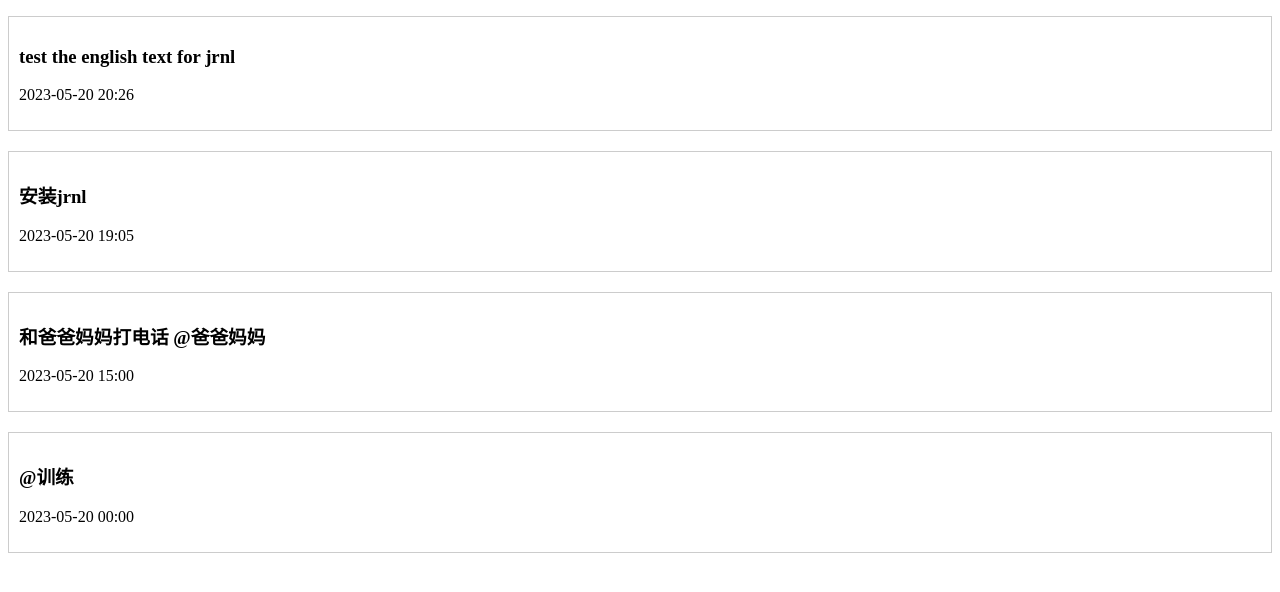
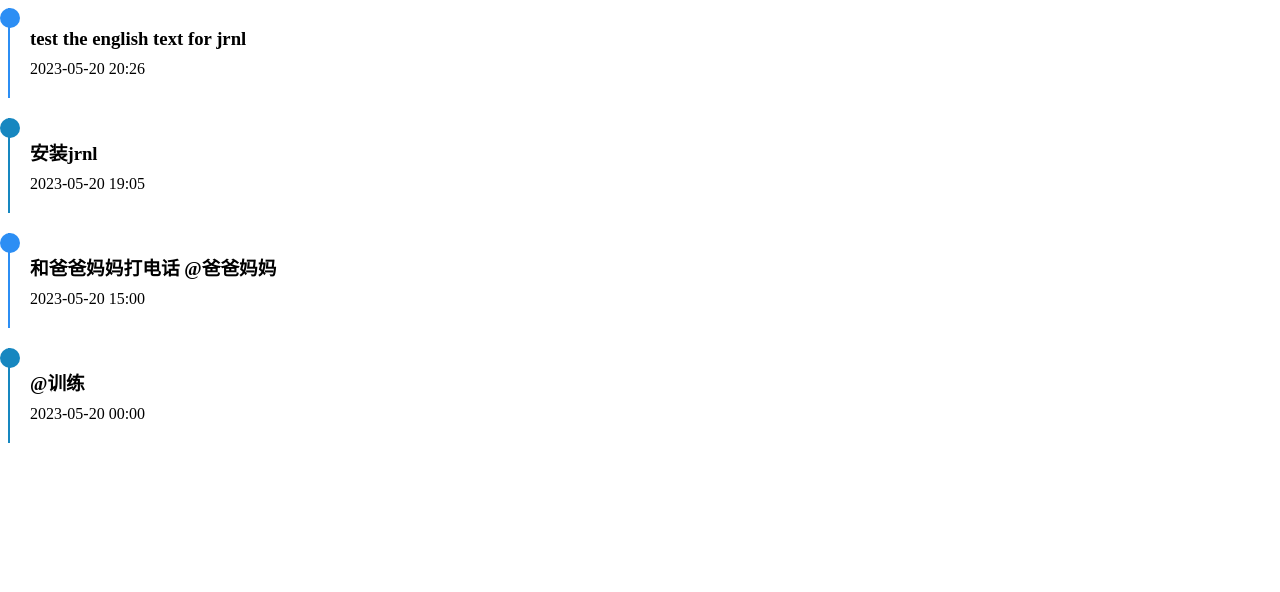
Before and after one commit to Gexi0619/jrnl2html, a plain HTML site: page index.html in a window 1280 px wide. Drawn offline with Linux system fonts and the light colour scheme.

Commit message:
部署了css，写了一个丑陋的css

```diff
--- a/index.html
+++ b/index.html
@@ -2,22 +2,10 @@
 <html>
 <head>
   <title>Timeline</title>
-  <style>
-    /* 样式化时间线外观 */
-    .timeline {
-      list-style: none;
-      padding: 0;
-    }
-    .timeline-item {
-      margin-bottom: 20px;
-      padding: 10px;
-      border: 1px solid #ccc;
-    }
-  </style>
+  <link rel="stylesheet" href="styles.css">
 </head>
 <body>
   <ul class="timeline" id="timeline"></ul>
-
   <script src="timeline.js"></script>
 </body>
 </html>
--- a/styles.css
+++ b/styles.css
@@ -1,24 +1,44 @@
-/* 样式化时间线外观 */
 .timeline {
     list-style: none;
+    margin: 0;
     padding: 0;
   }
 
   .timeline-item {
+    position: relative;
+    padding: 20px;
+    border-left: 2px solid #2c8ef4; /* 使用天蓝色作为边框颜色 */
     margin-bottom: 20px;
-    padding: 10px;
-    border: 1px solid #ccc;
-    background-color: #f9f9f9;
+  }
+
+  .timeline-item:before {
+    content: '';
+    position: absolute;
+    top: 0;
+    left: -10px;
+    width: 20px;
+    height: 20px;
+    border-radius: 50%;
+    background-color: #2c8ef4; /* 使用天蓝色作为圆点颜色 */
   }
 
   .timeline-item h3 {
-    margin: 0;
-    color: #333;
-    font-size: 18px;
+    margin-top: 0;
+    margin-bottom: 10px;
   }
 
   .timeline-item p {
-    margin: 5px 0 0;
-    color: #777;
-    font-size: 14px;
+    margin: 0;
   }
+
+  .timeline-item:last-child {
+    margin-bottom: 0;
+  }
+
+  .timeline-item:nth-child(even) {
+    border-left-color: #1787c0; /* 使用深蓝色作为偶数项的边框颜色 */
+  }
+
+  .timeline-item:nth-child(even):before {
+    background-color: #1787c0; /* 使用深蓝色作为偶数项的圆点颜色 */
+  }
--- a/timeline.js
+++ b/timeline.js
@@ -24,6 +24,7 @@ xhr.onreadystatechange = function() {
       // 构建时间线条目内容
       var content = "<h3>" + entry.title + "</h3>";
       content += "<p>" + entry.date + " " + entry.time + "</p>";
+      content += "<p>" + entry.body + "</p>"; // 添加 body 内容
 
       // 将内容添加到时间线条目中
       listItem.innerHTML = content;
```
